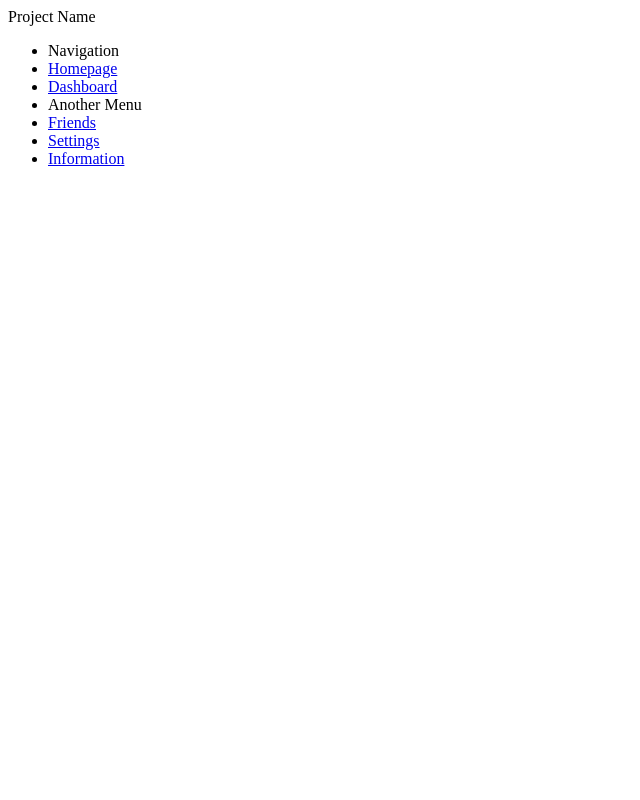
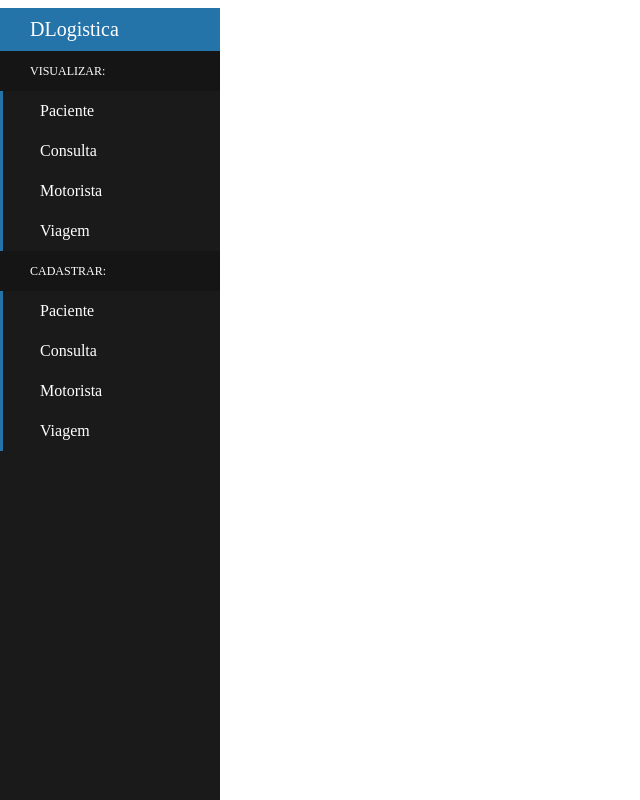
Before and after one commit to BPerdona/dLogistica, a Django app: page / in a window 1280 px wide. Shown: the whole page, without its empty margins (0-640 px from the left). Run offline with Django 3.2, Linux system fonts and the light colour scheme; some libraries are stand-ins or nearby versions.

Commit message:
Adicionando CSS e concertando sidebar

```diff
--- a/dLogistica/settings.py
+++ b/dLogistica/settings.py
@@ -113,7 +113,7 @@
 # https://docs.djangoproject.com/en/3.2/howto/static-files/
 
 STATIC_URL = '/static/'
-STATICFILES_DITS = [
+STATICFILES_DIRS = [
     os.path.join(BASE_DIR, 'templates/static')
 ]
 
--- a/dLogistica/urls.py
+++ b/dLogistica/urls.py
@@ -1,7 +1,9 @@
 from django.contrib import admin
 from django.urls import path, include
+from django.conf import settings
+from django.conf.urls.static import static
 
 urlpatterns = [
     path('admin/', admin.site.urls),
     path('', include('logistica.urls')),
-]
+] + static(settings.STATIC_URL, document_root=settings.STATIC_ROOT)
--- a/logistica/templates/logistica/index.html
+++ b/logistica/templates/logistica/index.html
@@ -1,3 +1,5 @@
 {% extends 'base.html' %}
 
+{% block conteudo %}
 <h1>TESTE</h1>
+{% endblock %}
--- a/templates/base.html
+++ b/templates/base.html
@@ -11,14 +11,8 @@
 <body>
     {% include 'parciais/_nav.html' %}
 
-    <div class="container">
-        <div class="row">
-            <div class="col-lg-12">
-                {% block conteudo %}
-                {% endblock %}
-            </div>
-        </div>
-    </div>
+    {% block conteudo%}
+    {% endblock %}
 
     <script src="{% static 'vendor/jquery/jquery.slim.min.js' %}"></script>
     <script src="{% static 'vendor/bootstrap/js/bootstrap.bundle.min.js' %}"></script>
--- a/templates/parciais/_head.html
+++ b/templates/parciais/_head.html
@@ -1,3 +1,5 @@
 <meta charset="UTF-8">
     <meta http-equiv="X-UA-Compatible" content="IE=edge">
     <meta name="viewport" content="width=device-width, initial-scale=1.0">
+    {% load static %}
+    <link rel="stylesheet" href="{% static 'vendor/css/style.css' %}">
--- a/templates/parciais/_nav.html
+++ b/templates/parciais/_nav.html
@@ -1,33 +1,50 @@
 <div class="sidebar-container">
     <div class="sidebar-logo">
-      Project Name
+      DLogistica
     </div>
     <ul class="sidebar-navigation">
-      <li class="header">Navigation</li>
+      <li class="header">Visualizar:
+      </li>
       <li>
         <a href="#">
-          <i class="fa fa-home" aria-hidden="true"></i> Homepage
+          <i class="fa fa-home" aria-hidden="true"></i> Paciente
         </a>
       </li>
       <li>
         <a href="#">
-          <i class="fa fa-tachometer" aria-hidden="true"></i> Dashboard
-        </a>
-      </li>
-      <li class="header">Another Menu</li>
-      <li>
-        <a href="#">
-          <i class="fa fa-users" aria-hidden="true"></i> Friends
+          <i class="fa fa-tachometer" aria-hidden="true"></i> Consulta
         </a>
       </li>
       <li>
         <a href="#">
-          <i class="fa fa-cog" aria-hidden="true"></i> Settings
+          <i class="fa fa-tachometer" aria-hidden="true"></i> Motorista
         </a>
       </li>
       <li>
         <a href="#">
-          <i class="fa fa-info-circle" aria-hidden="true"></i> Information
+          <i class="fa fa-tachometer" aria-hidden="true"></i> Viagem
+        </a>
+      </li>
+      <li class="header">Cadastrar:
+      </li>
+      <li>
+        <a href="#">
+          <i class="fa fa-users" aria-hidden="true"></i> Paciente
+        </a>
+      </li>
+      <li>
+        <a href="#">
+          <i class="fa fa-cog" aria-hidden="true"></i> Consulta
+        </a>
+      </li>
+      <li>
+        <a href="#">
+          <i class="fa fa-info-circle" aria-hidden="true"></i> Motorista
+        </a>
+      </li>
+      <li>
+        <a href="#">
+          <i class="fa fa-info-circle" aria-hidden="true"></i> Viagem
         </a>
       </li>
     </ul>
@@ -39,3 +56,4 @@
 
     </div>
   </div>
+</div>
--- /dev/null
+++ b/templates/static/vendor/css/style.css
@@ -0,0 +1,86 @@
+
+.sidebar-container {
+    position: fixed;
+    width: 220px;
+    height: 100%;
+    left: 0;
+    overflow-x: hidden;
+    overflow-y: auto;
+    background: #1a1a1a;
+    color: #fff;
+  }
+
+.content-container {
+  padding-top: 20px;
+}
+
+.sidebar-logo {
+  padding: 10px 15px 10px 30px;
+  font-size: 20px;
+  background-color: #2574A9;
+}
+
+.sidebar-navigation {
+  padding: 0;
+  margin: 0;
+  list-style-type: none;
+  position: relative;
+}
+
+.sidebar-navigation li {
+  background-color: transparent;
+  position: relative;
+  display: inline-block;
+  width: 100%;
+  line-height: 20px;
+}
+
+.sidebar-navigation li a {
+  text-decoration: none;
+  padding: 10px 15px 10px 30px;
+  display: block;
+  color: #fff;
+}
+
+.sidebar-navigation li .fa {
+  margin-right: 10px;
+}
+
+.sidebar-navigation li a:active,
+.sidebar-navigation li a:hover,
+.sidebar-navigation li a:focus {
+  text-decoration: none;
+  outline: none;
+}
+
+.sidebar-navigation li::before {
+  background-color: #2574A9;
+  position: absolute;
+  content: '';
+  height: 100%;
+  left: 0;
+  top: 0;
+  -webkit-transition: width 0.2s ease-in;
+  transition: width 0.2s ease-in;
+  width: 3px;
+  z-index: -1;
+}
+
+.sidebar-navigation li:hover::before {
+  width: 100%;
+}
+
+.sidebar-navigation .header {
+  font-size: 12px;
+  text-transform: uppercase;
+  background-color: #151515;
+  padding: 10px 15px 10px 30px;
+}
+
+.sidebar-navigation .header::before {
+  background-color: transparent;
+}
+
+.content-container {
+  padding-left: 220px;
+}
```
